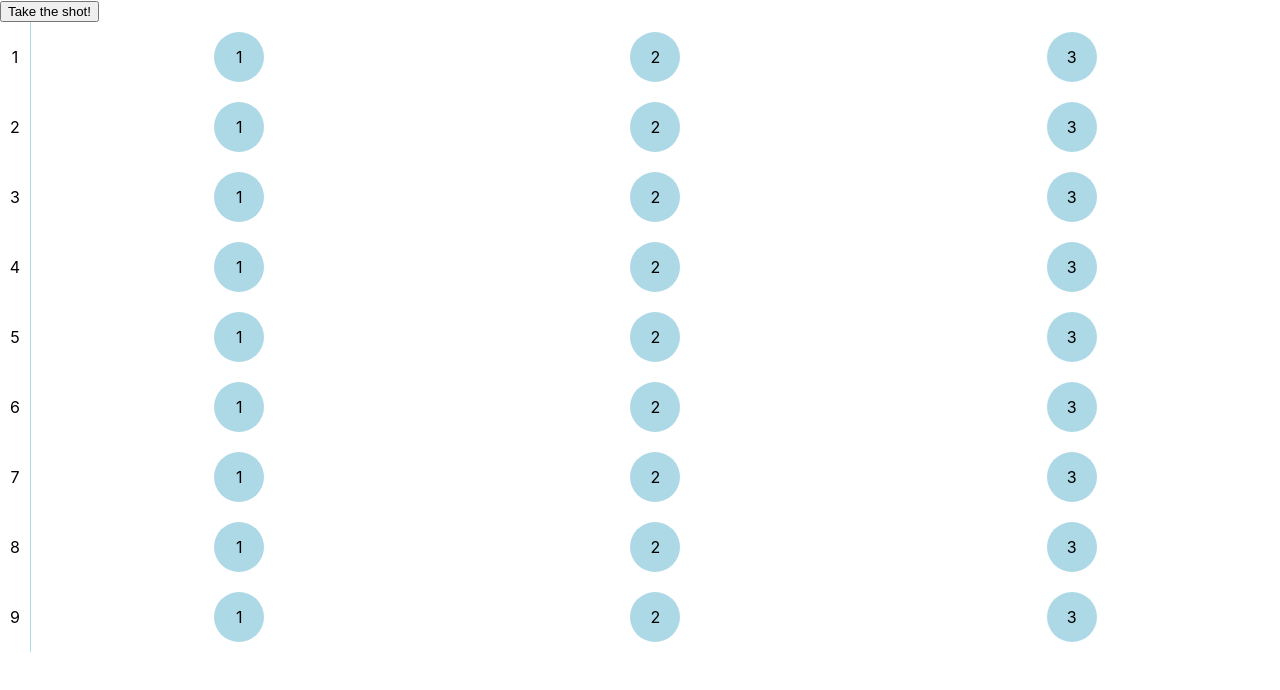
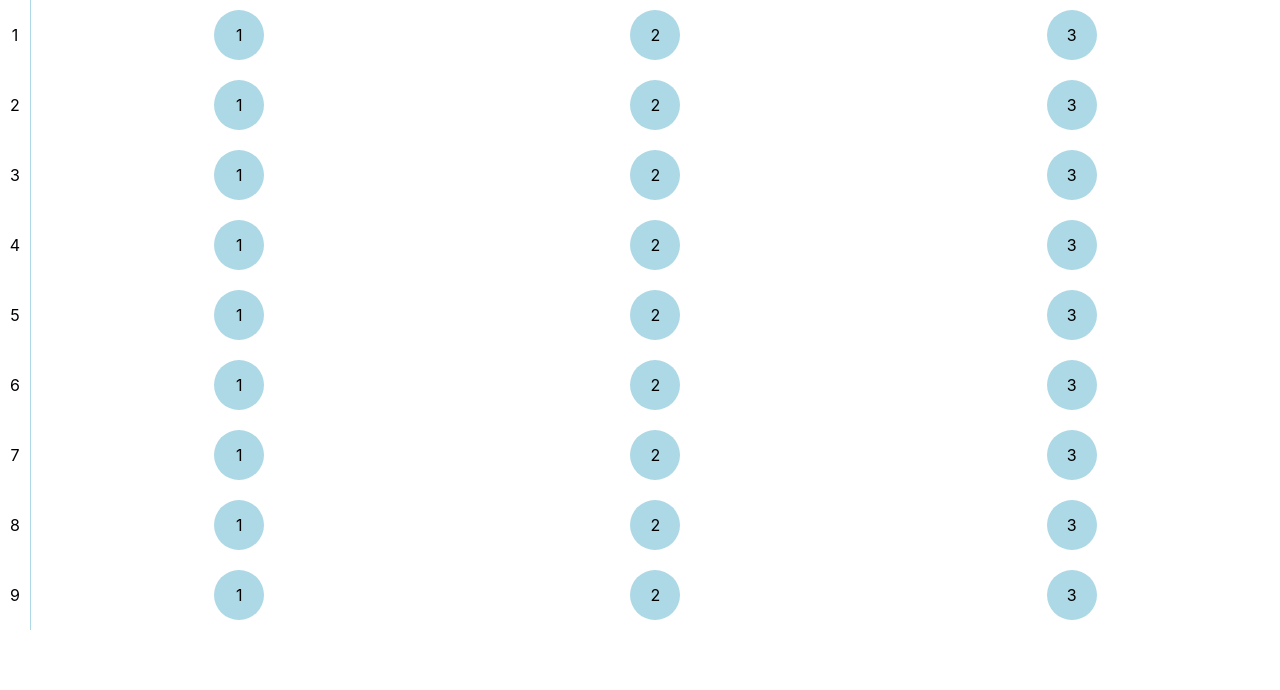
Before and after one commit to KaltrinaDragobuzhda/couch-running, a React (Create React App) app: page / in a window 1280 px wide. Shown: the top 690 px of the page. Built offline with nearby package versions, Linux system fonts and the light colour scheme.

Commit message:
added button to the Week component

```diff
--- a/src/HomeComponent/HomeComponent.js
+++ b/src/HomeComponent/HomeComponent.js
@@ -4,12 +4,10 @@ import { Link } from 'react-router-dom';
 
 
 function HomeComponent() {
-  function shoot() {
-    console.log('listened');
-  }
+
   return (
     <nav>
-  <button onClick={shoot}>Take the shot!</button>
+
       <div className="nav-links">
         <div className='week-container'>
           <span className="week-marker">1</span>
--- a/src/WeekComponent.js
+++ b/src/WeekComponent.js
@@ -11,8 +11,14 @@ function WeekComponent(props) {
 
   let weekNr = props.match.params.weekNr[0];
   let dayNr = props.match.params.dayNr[0];
+
+  function shoot() {
+    console.log('listened');
+  }
+
   return (
     <div>
+      <button onClick={shoot}>Take the shot!</button>
        <span>{exercises[weekNr][dayNr]}</span>
        <Link className="link-style" style={navStyle} to='/'>
           <div>Back to home</div>
```
